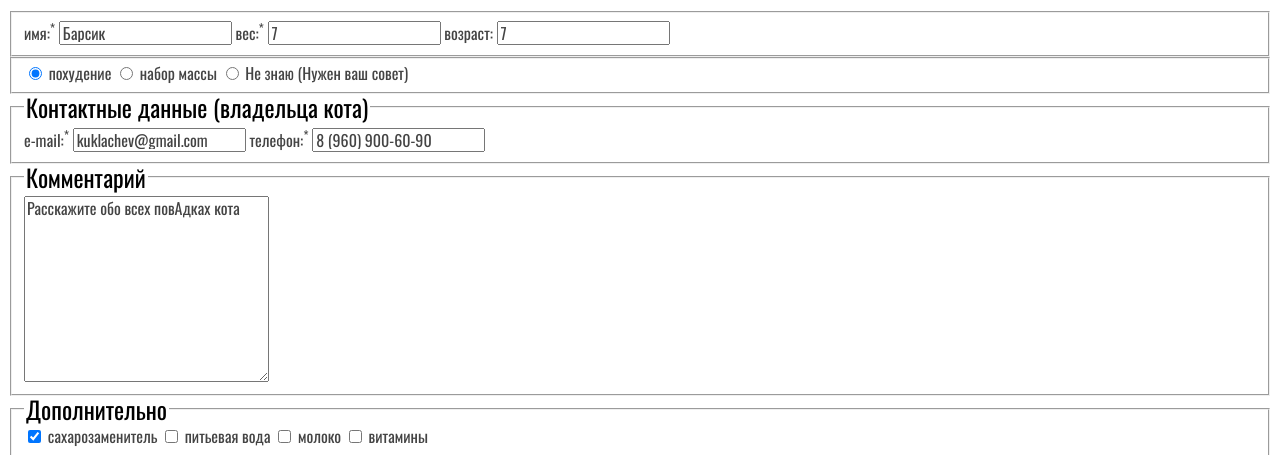
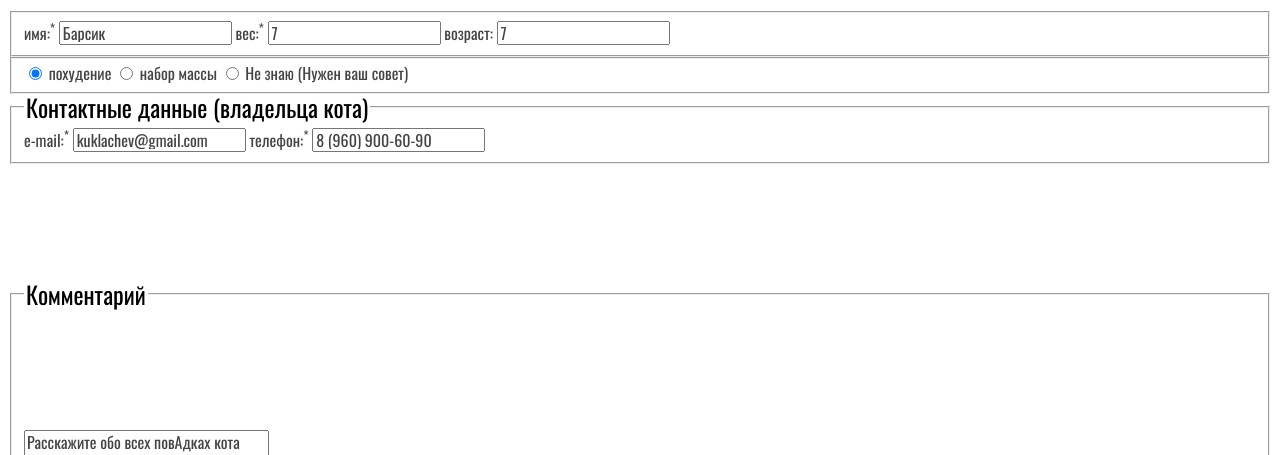
Before and after one commit to htmlacademy-adaptive/2376989-cat-energy-29, a website: page source/form.html in a window 1280 px wide. Shown: the part 231-686 px from the top of the page. Drawn offline with nearby package versions, Linux system fonts and the light colour scheme; files that its build step writes are made by us from their sources.

Commit message:
тест коммитов

```diff
--- a/source/sass/blocks/comment-field.scss
+++ b/source/sass/blocks/comment-field.scss
@@ -1,5 +1,5 @@
 .comment-field__title {
   color: #000000;
   font-size: 24px;
-  line-height: 26px;
+  line-height: 260px;
 }
```
